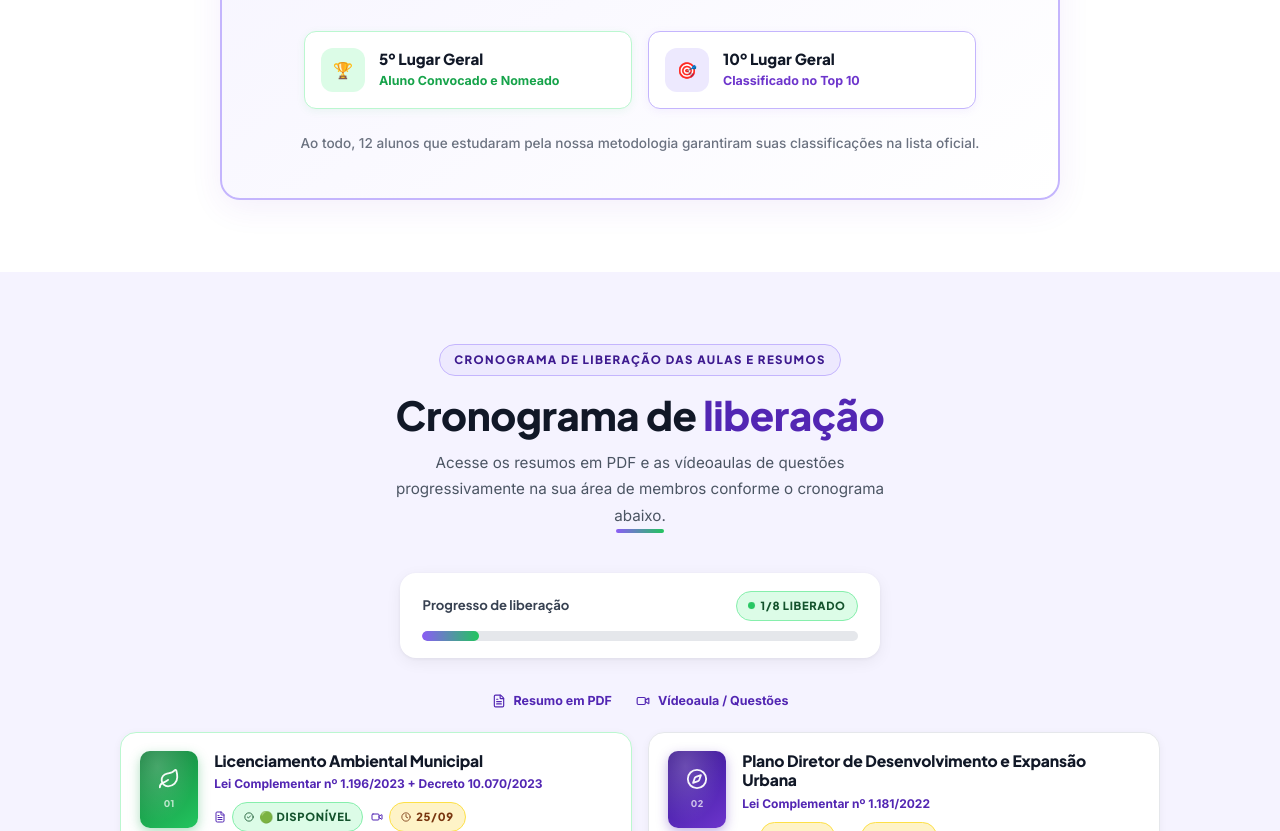
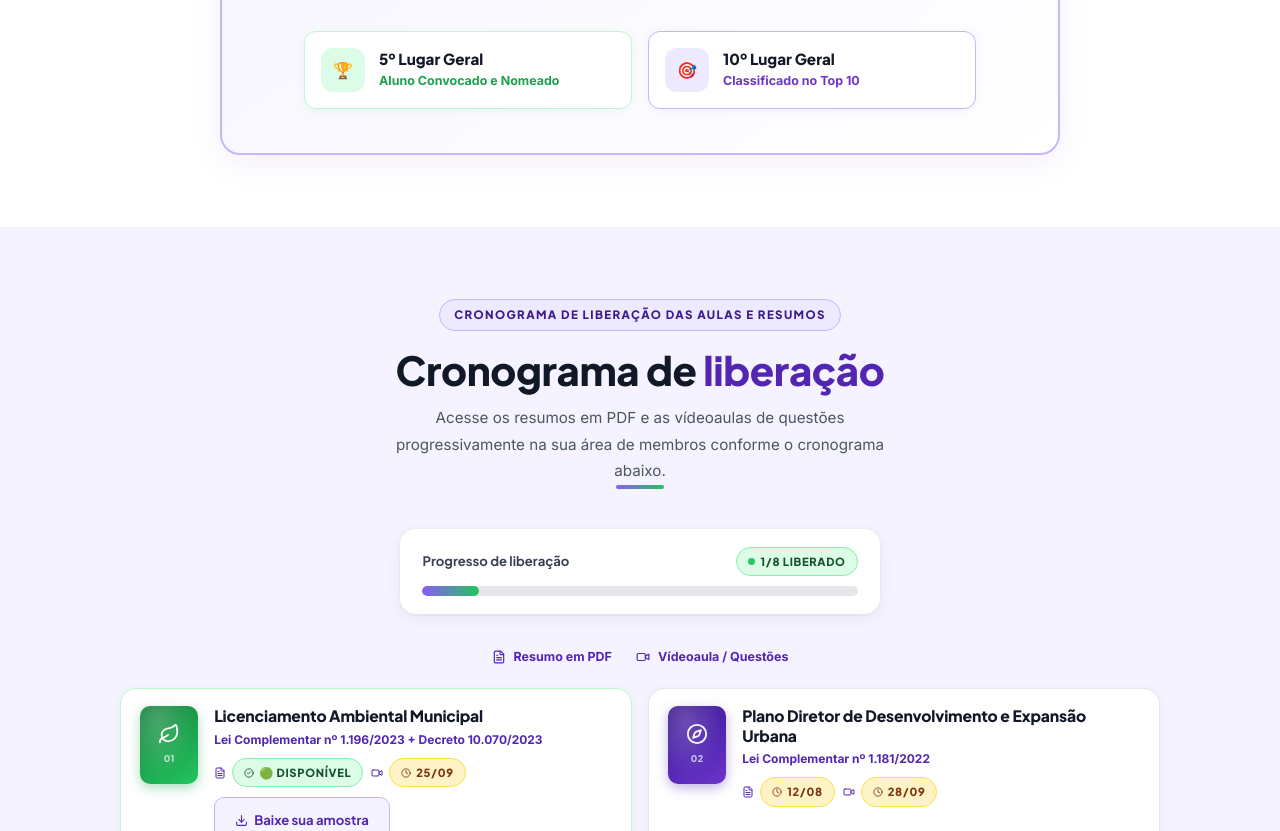
Before and after one commit to felinjob/resumo-santos, a Next.js app: page / in a window 1280 px wide. Shown: the part 1660-2491 px from the top of the page. Built offline with nearby package versions, Linux system fonts and the light colour scheme.

Commit message:
style: remover texto resumo numerico de 12 alunos na secao WhyChooseSection

```diff
--- a/components/sections/WhyChooseSection.tsx
+++ b/components/sections/WhyChooseSection.tsx
@@ -151,7 +151,7 @@ export default function WhyChooseSection() {
 
           {/* Highlights pormenorizados (5º e 10º lugar) */}
           <div
-            className="grid grid-cols-1 sm:grid-cols-2 gap-4 max-w-2xl mx-auto mb-6 text-left"
+            className="grid grid-cols-1 sm:grid-cols-2 gap-4 max-w-2xl mx-auto text-left"
           >
             {/* 5º Lugar */}
             <div
@@ -220,17 +220,7 @@ export default function WhyChooseSection() {
             </div>
           </div>
 
-          {/* Resumo Numérico */}
-          <p
-            style={{
-              fontSize: "0.85rem",
-              color: "#6b7280",
-              lineHeight: 1.5,
-              fontWeight: 500,
-            }}
-          >
-            Ao todo, 12 alunos que estudaram pela nossa metodologia garantiram suas classificações na lista oficial.
-          </p>
+
         </div>
       </div>
     </section>
```
